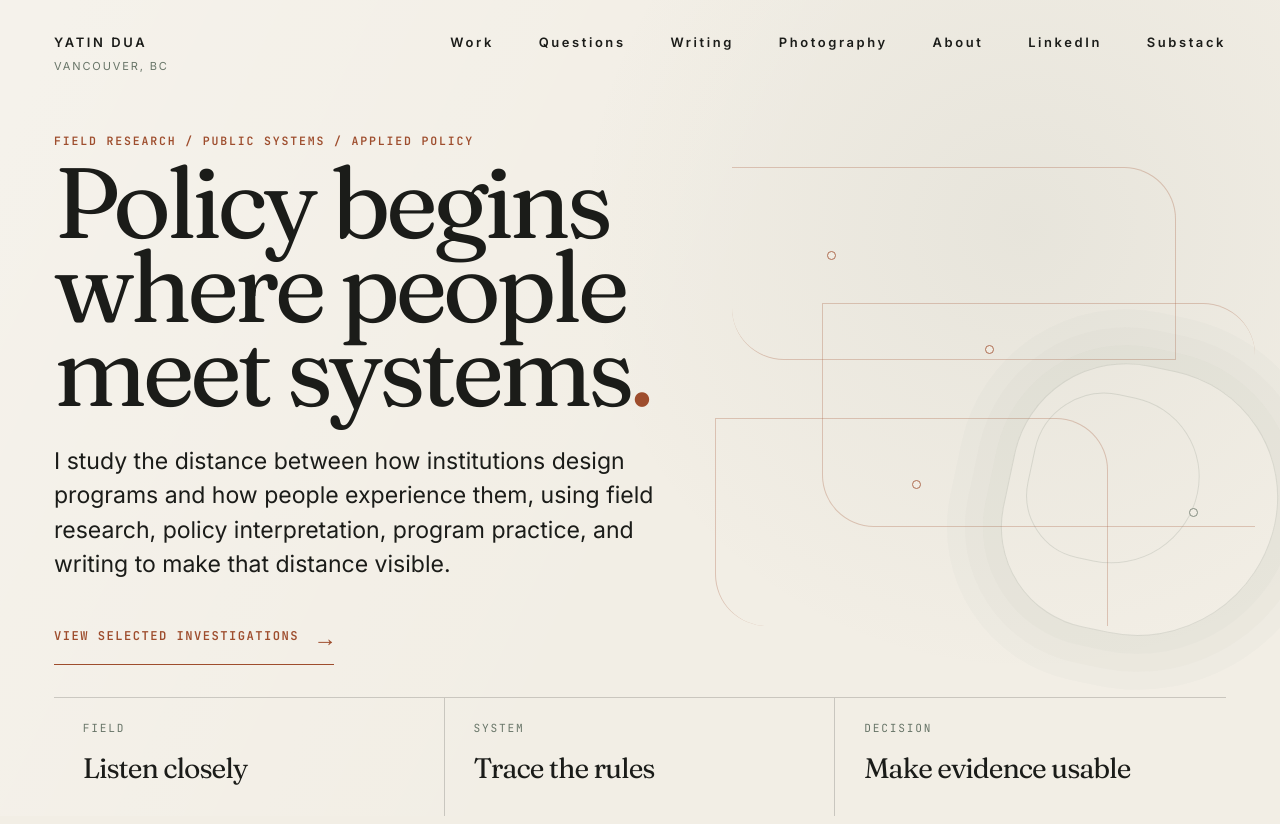
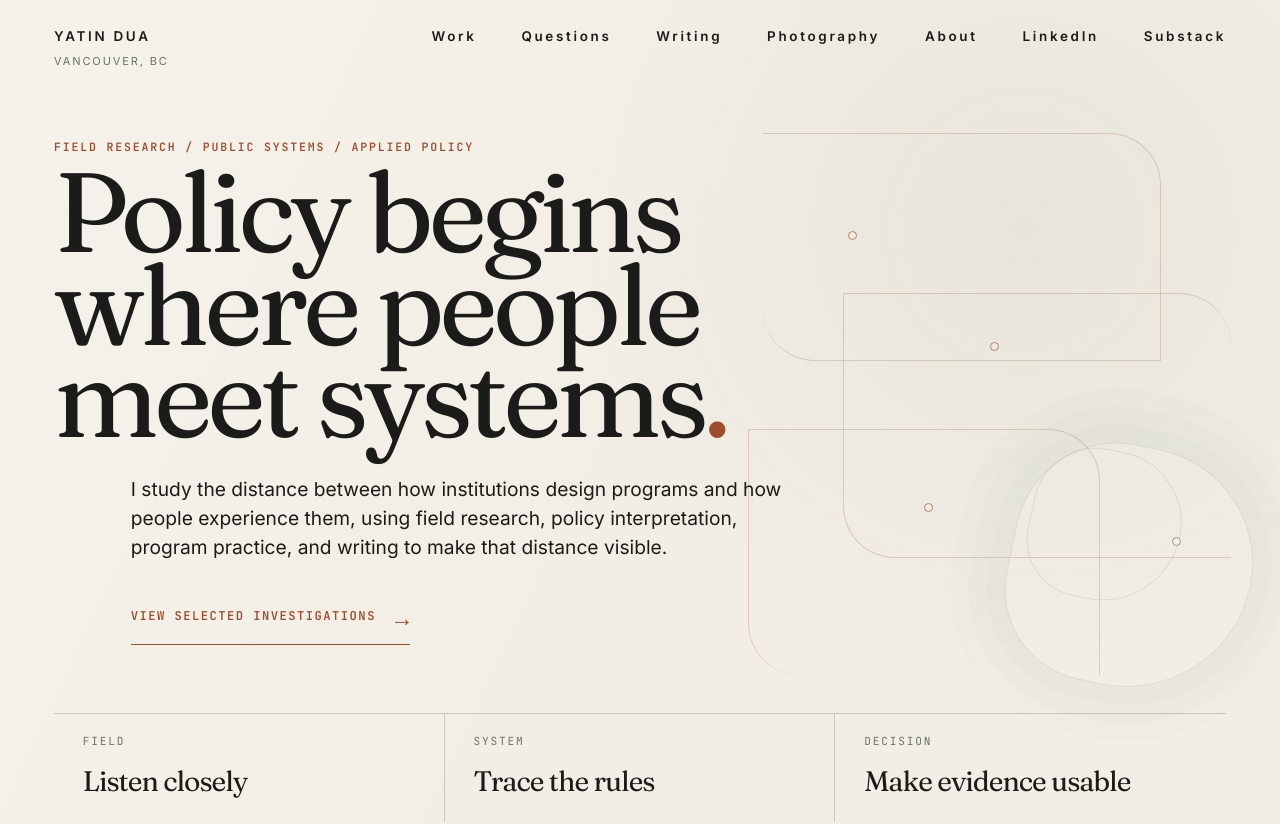
Before and after one commit to yatindua144-art/yatindua, a Next.js app: page / in a window 1280 px wide. Shown: the top 824 px of the page. Built offline with nearby package versions, Linux system fonts and the light colour scheme.

Commit message:
Improve recruiter-facing desktop hero

```diff
--- a/app/globals.css
+++ b/app/globals.css
@@ -237,6 +237,62 @@ h2 { margin: .8rem 0 0; font-size: clamp(3.2rem, 6.5vw, 7rem); line-height: .92;
 .researchQuestion dt { color: var(--green); font-family: var(--mono); font-size: .63rem; letter-spacing: .1em; text-transform: uppercase; }
 .researchQuestion dd { margin: .4rem 0 0; color: var(--ink-soft); font-size: .9rem; }
 
+/* Recruiter-facing desktop hero: use the wide canvas for the work, not whitespace. */
+@media (min-width: 981px) {
+  .hero {
+    min-height: clamp(780px, 100svh, 1080px);
+  }
+
+  .nav {
+    padding-top: clamp(1.6rem, 2.6vh, 2.5rem);
+  }
+
+  .identity strong,
+  .navLinks a {
+    font-size: .84rem;
+  }
+
+  .heroBody {
+    grid-template-columns: minmax(0, 1.42fr) minmax(22rem, .58fr);
+    gap: clamp(2rem, 4vw, 6rem);
+    padding-block: clamp(3rem, 6.5vh, 6.5rem);
+  }
+
+  .heroCopy {
+    align-self: center;
+    padding-block: 1rem;
+  }
+
+  .hero h1 {
+    max-width: 1120px;
+    font-size: clamp(5.7rem, 8.8vw, 10.25rem);
+    line-height: .82;
+  }
+
+  .heroIntro,
+  .hero .textLink {
+    margin-left: clamp(0rem, 6vw, 7rem);
+  }
+
+  .heroIntro {
+    max-width: 680px;
+    font-size: clamp(1.2rem, 1.45vw, 1.48rem);
+  }
+
+  .systemMap {
+    top: 2%;
+    right: -2vw;
+    width: 43%;
+    height: 96%;
+    opacity: .68;
+  }
+
+  .methodRail div {
+    min-height: 104px;
+    padding-block: 1.2rem;
+  }
+}
+
 @media (max-width: 980px) {
   .shell { width: min(100% - 2.5rem, 1440px); }
   .navLinks { gap: 1.2rem; }
```
